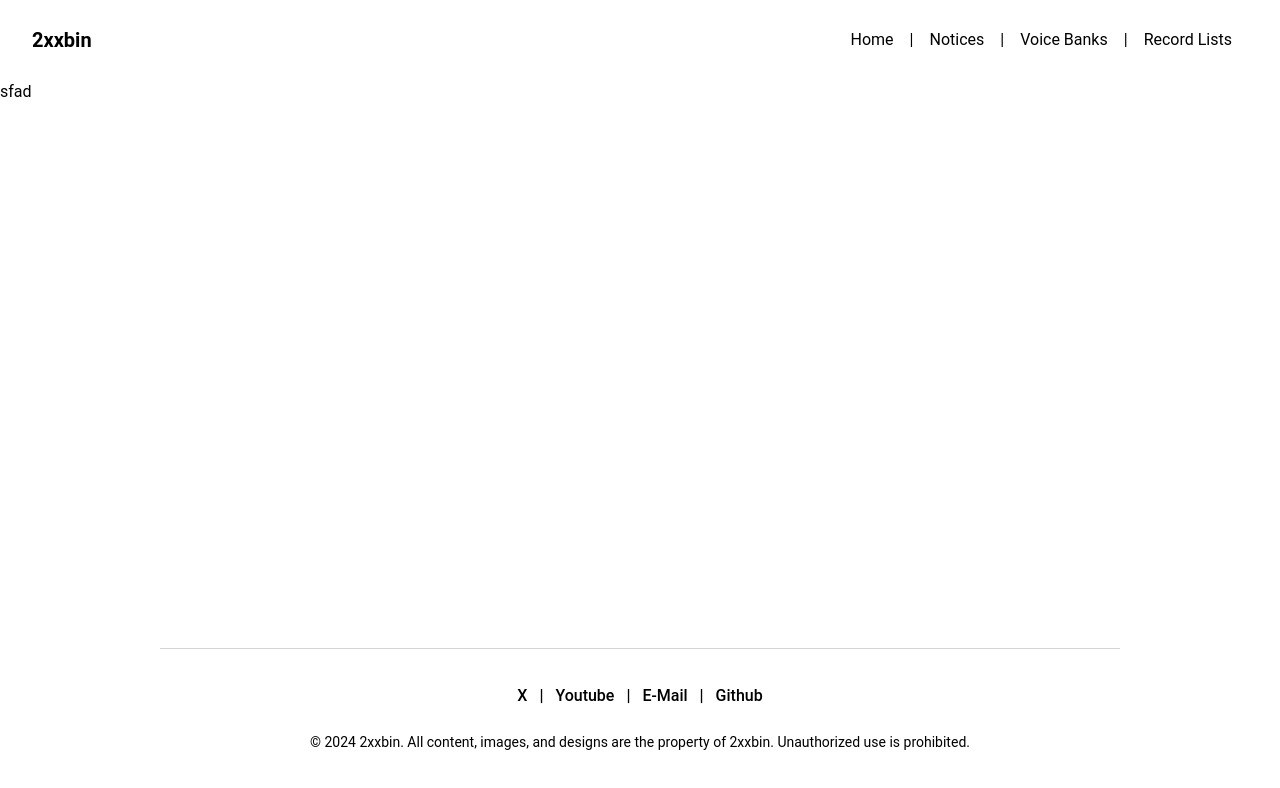
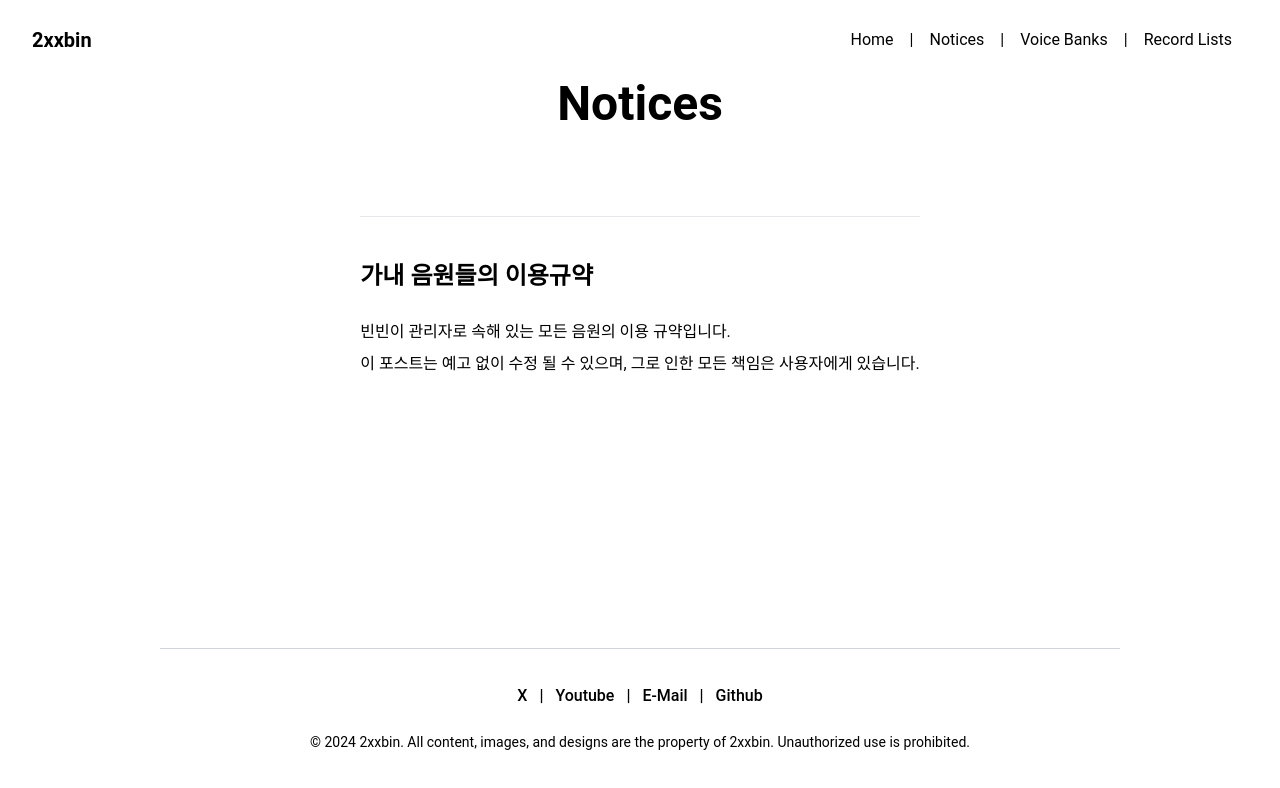
Before and after one commit to 2xxbin/2xxbin-page, a Vue app: page /notices in a window 1280 px wide. Shown: the top 788 px of the page. Built offline with nearby package versions, Linux system fonts and the light colour scheme.

Commit message:
Add Page /notices

```diff
--- /dev/null
+++ b/src/components/PostCardComponent.vue
@@ -0,0 +1,20 @@
+<script setup lang="ts">
+import type { IPost } from '@/types/IPost.type'
+
+const { post } = defineProps<{ post: IPost; baseUrl: string }>()
+</script>
+
+<template>
+  <hr class="h-1 my-10" />
+  <div
+    role="button"
+    tabindex="0"
+    @click="() => $router.push(`${baseUrl}/${post.id}`)"
+  >
+    <h2 class="font-bold text-2xl mb-6">{{ post.title }}</h2>
+    <p
+      class="leading-loose break-keep"
+      v-html="post.description.join('<br />')"
+    ></p>
+  </div>
+</template>
--- /dev/null
+++ b/src/types/IPost.type.ts
@@ -0,0 +1,5 @@
+export interface IPost {
+  title: string
+  id: string
+  description: string[]
+}
--- a/src/utils/axiosFetch.ts
+++ b/src/utils/axiosFetch.ts
@@ -1,6 +1,8 @@
 import axios, { AxiosError, type CreateAxiosDefaults } from 'axios'
 import { markdownToHtml } from './markdown'
 import yaml from 'js-yaml'
+import type { IVoiceBankData } from '@/types/IVoiceBankData.type'
+import type { IPost } from '@/types/IPost.type'
 
 const axiosConfig: CreateAxiosDefaults = {
   baseURL: import.meta.env.BASE_URL,
@@ -17,11 +19,22 @@ export const getMarkdown = async (path: string): Promise<string> => {
   return await markdownToHtml(markdown)
 }
 
-export const getVoiceBankData = async (vbname: string) => {
-  const voicebank = await localAxios
+export const getVoiceBankData = async (
+  vbname: string,
+): Promise<IVoiceBankData> => {
+  const voicebank: IVoiceBankData = await localAxios
     .get(`/voicebank/${vbname}.yaml`)
     .then(res => yaml.load(res.data))
     .catch(e => console.error(e))
 
   return voicebank
 }
+
+export const getNotices = async (): Promise<IPost[]> => {
+  const content: IPost[] = await localAxios
+    .get('/md/notices/notices.json')
+    .then(res => res.data)
+    .catch(e => console.error(e))
+
+  return content
+}
--- a/src/views/NoticesView.vue
+++ b/src/views/NoticesView.vue
@@ -1 +1,27 @@
-<template>sfad</template>
+<script setup lang="ts">
+import CenterContainer from '@/components/Container/CenterContainer.vue'
+import PostCardComponent from '@/components/PostCardComponent.vue'
+import TitleText from '@/components/Text/TitleText.vue'
+import type { IPost } from '@/types/IPost.type'
+import { getNotices } from '@/utils/axiosFetch'
+import { onMounted, ref, type Ref } from 'vue'
+
+const notices: Ref<IPost[] | undefined> = ref(undefined)
+onMounted(async () => {
+  notices.value = await getNotices()
+})
+</script>
+
+<template>
+  <CenterContainer>
+    <TitleText>Notices</TitleText>
+    <div v-if="notices">
+      <PostCardComponent
+        v-for="notice in notices"
+        :key="notice.id"
+        :post="notice"
+        base-url="/notice"
+      />
+    </div>
+  </CenterContainer>
+</template>
```
Also changed, not shown: public/md/notices/notices.json (indentation only).
